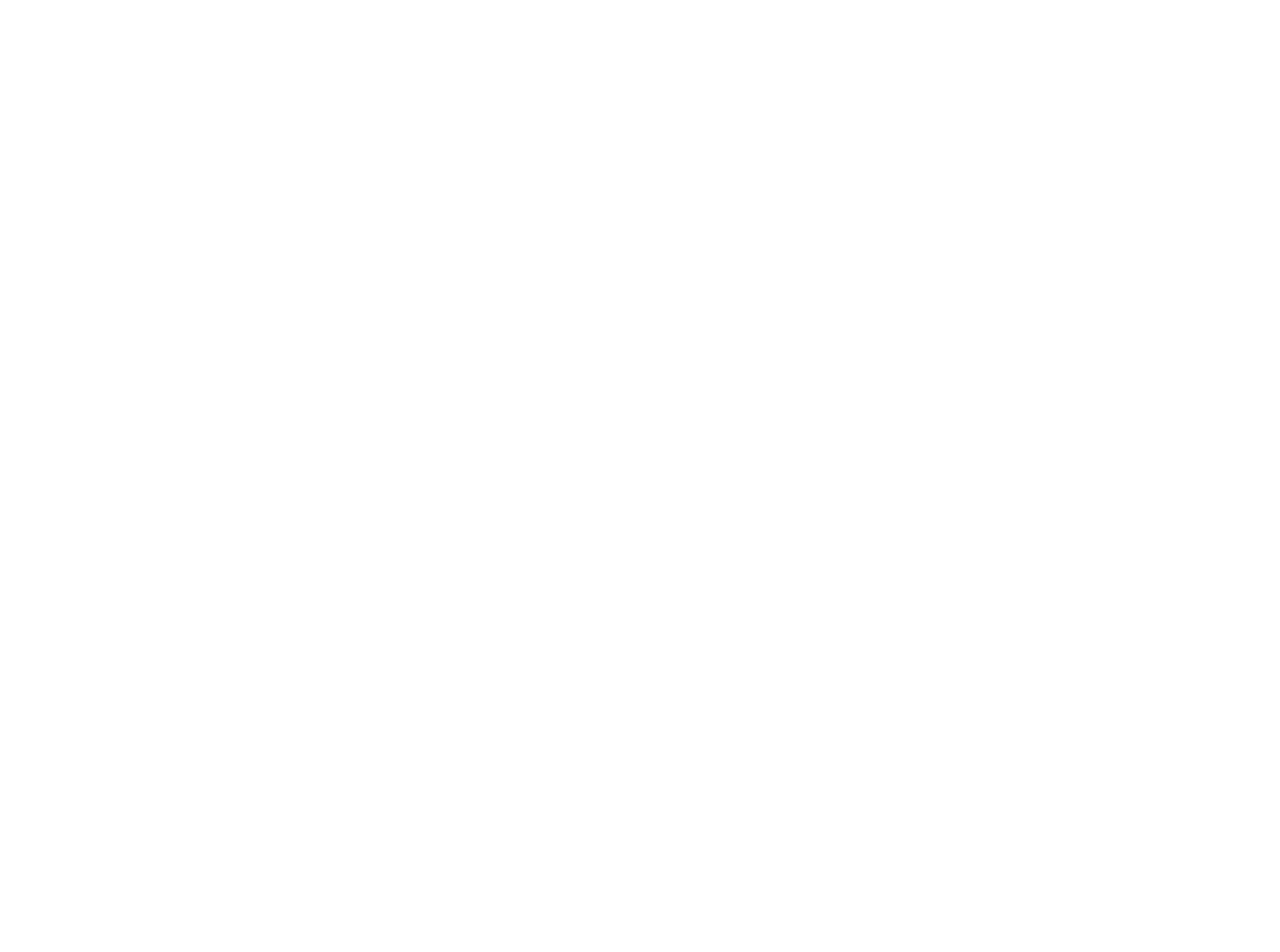
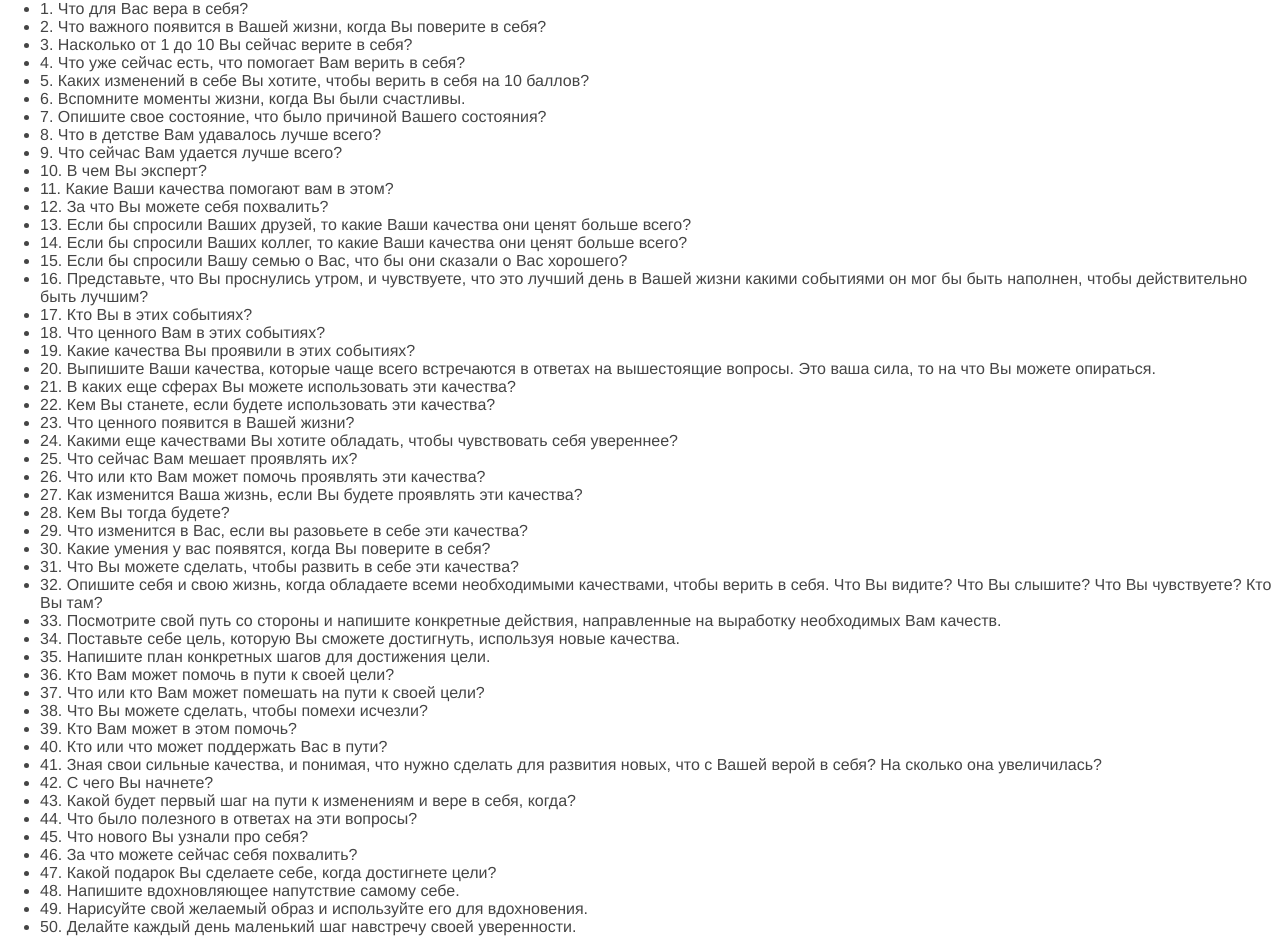
Before and after one commit to AlexanderSipko/promotion_app, a React (Vite) app: page / in a window 1280 px wide. Shown: the part 262-1214 px from the top of the page. Before the commit the page ends 800 px from the top, so only its background shows below. Built offline with nearby package versions, Linux system fonts and the light colour scheme.

Commit message:
add material

```diff
--- a/src/widgets/content/index.jsx
+++ b/src/widgets/content/index.jsx
@@ -4,16 +4,82 @@
 import './style.css'
 
 
+const MOCK_DATE = {
+    'tittle': '50 вопросов для повышения самооценки',
+    'describe': 'Верить в себя так же важно, как дышать, ходить, читать. Человек, потерявший веру в себя, теряет опору и пропускает возможности.\nТолько мы сами можем найти свою опору и развить ее, приняв ответственность за свою жизнь на себя.\nКоучинговая компания Next Level предлагает 50 вопросов для повышения веры в себя, ответы на которые помогут стать эффективным и успешным.\n',
+    'instructions': 'Выберите спокойное место, где Вы можете остаться сами с собой. Ответьте себе на эти вопросы. Отвечайте максимально честно и запишите свои ответы. Пишите о себе и про себя.',
+    'questions': [
+        '1. Что для Вас вера в себя?',
+        '2. Что важного появится в Вашей жизни, когда Вы поверите в себя?',
+        '3. Насколько от 1 до 10 Вы сейчас верите в себя?',
+        '4. Что уже сейчас есть, что помогает Вам верить в себя?',
+        '5. Каких изменений в себе Вы хотите, чтобы верить в себя на 10 баллов?',
+        '6. Вспомните моменты жизни, когда Вы были счастливы.',
+        '7. Опишите свое состояние, что было причиной Вашего состояния?',
+        '8. Что в детстве Вам удавалось лучше всего?',
+        '9. Что сейчас Вам удается лучше всего?',
+        '10. В чем Вы эксперт?',
+        '11. Какие Ваши качества помогают вам в этом?',
+        '12. За что Вы можете себя похвалить?',
+        '13. Если бы спросили Ваших друзей, то какие Ваши качества они ценят больше всего?',
+        '14. Если бы спросили Ваших коллег, то какие Ваши качества они ценят больше всего?',
+        '15. Если бы спросили Вашу семью о Вас, что бы они сказали о Вас хорошего?',
+        '16. Представьте, что Вы проснулись утром, и чувствуете, что это лучший день в Вашей жизни какими событиями он мог бы быть наполнен, чтобы действительно быть лучшим?',
+        '17. Кто Вы в этих событиях?',
+        '18. Что ценного Вам в этих событиях?',
+        '19. Какие качества Вы проявили в этих событиях?',
+        '20. Выпишите Ваши качества, которые чаще всего встречаются в ответах на вышестоящие вопросы. Это ваша сила, то на что Вы можете опираться.',
+        '21. В каких еще сферах Вы можете использовать эти качества?',
+        '22. Кем Вы станете, если будете использовать эти качества?',
+        '23. Что ценного появится в Вашей жизни?',
+        '24. Какими еще качествами Вы хотите обладать, чтобы чувствовать себя увереннее?',
+        '25. Что сейчас Вам мешает проявлять их?',
+        '26. Что или кто Вам может помочь проявлять эти качества?',
+        '27. Как изменится Ваша жизнь, если Вы будете проявлять эти качества?',
+        '28. Кем Вы тогда будете?',
+        '29. Что изменится в Вас, если вы разовьете в себе эти качества?',
+        '30. Какие умения у вас появятся, когда Вы поверите в себя?',
+        '31. Что Вы можете сделать, чтобы развить в себе эти качества?',
+        '32. Опишите себя и свою жизнь, когда обладаете всеми необходимыми качествами, чтобы верить в себя. Что Вы видите? Что Вы слышите? Что Вы чувствуете? Кто Вы там?',
+        '33. Посмотрите свой путь со стороны и напишите конкретные действия, направленные на выработку необходимых Вам качеств.',
+        '34. Поставьте себе цель, которую Вы сможете достигнуть, используя новые качества.',
+        '35. Напишите план конкретных шагов для достижения цели.',
+        '36. Кто Вам может помочь в пути к своей цели?',
+        '37. Что или кто Вам может помешать на пути к своей цели?',
+        '38. Что Вы можете сделать, чтобы помехи исчезли?',
+        '39. Кто Вам может в этом помочь?',
+        '40. Кто или что может поддержать Вас в пути?',
+        '41. Зная свои сильные качества, и понимая, что нужно сделать для развития новых, что с Вашей верой в себя? На сколько она увеличилась?',
+        '42. С чего Вы начнете?',
+        '43. Какой будет первый шаг на пути к изменениям и вере в себя, когда?',
+        '44. Что было полезного в ответах на эти вопросы?',
+        '45. Что нового Вы узнали про себя?',
+        '46. За что можете сейчас себя похвалить?',
+        '47. Какой подарок Вы сделаете себе, когда достигнете цели?',
+        '48. Напишите вдохновляющее напутствие самому себе.',
+        '49. Нарисуйте свой желаемый образ и используйте его для вдохновения.',
+        '50. Делайте каждый день маленький шаг навстречу своей уверенности.',
+    ]
+}
+
 const Content = observer(({ type }) => {
     const navigate = useNavigate();
 
 
+    const data_questions = MOCK_DATE
+
     return (
-        <div className='margin-1-04-center padding-05 width-height'>
-            some content
-            <h1 className="text-3xl font-bold uppercase underline">
-      Hello world!
-    </h1>
+        <div>
+            <a href="https://treningnl.ru/50-voprosov-dlya-povysheniya-samoocenki/">sours</a>
+            <h2>{data_questions['tittle']}</h2>
+            <p>{data_questions['describe']}</p>
+            <p>{data_questions['instructions']}</p>
+            <ul>
+                {data_questions['questions'].map((el, index) => {
+                    return <li key={index + '_questions'}>{el}</li>
+                })}
+
+            </ul>
         </div>
     );
 });
--- a/src/widgets/probability copy/index.jsx
+++ b/src/widgets/probability copy/index.jsx
@@ -5,12 +5,17 @@
 import { RightCircleFilled } from '@ant-design/icons';
 import './style.css'
 
+
+
+
 const Probability = observer(({ type }) => {
     const navigate = useNavigate();
+
 
     return (
         <div className='content'>
             some content
+
         </div>
     );
 });
```
